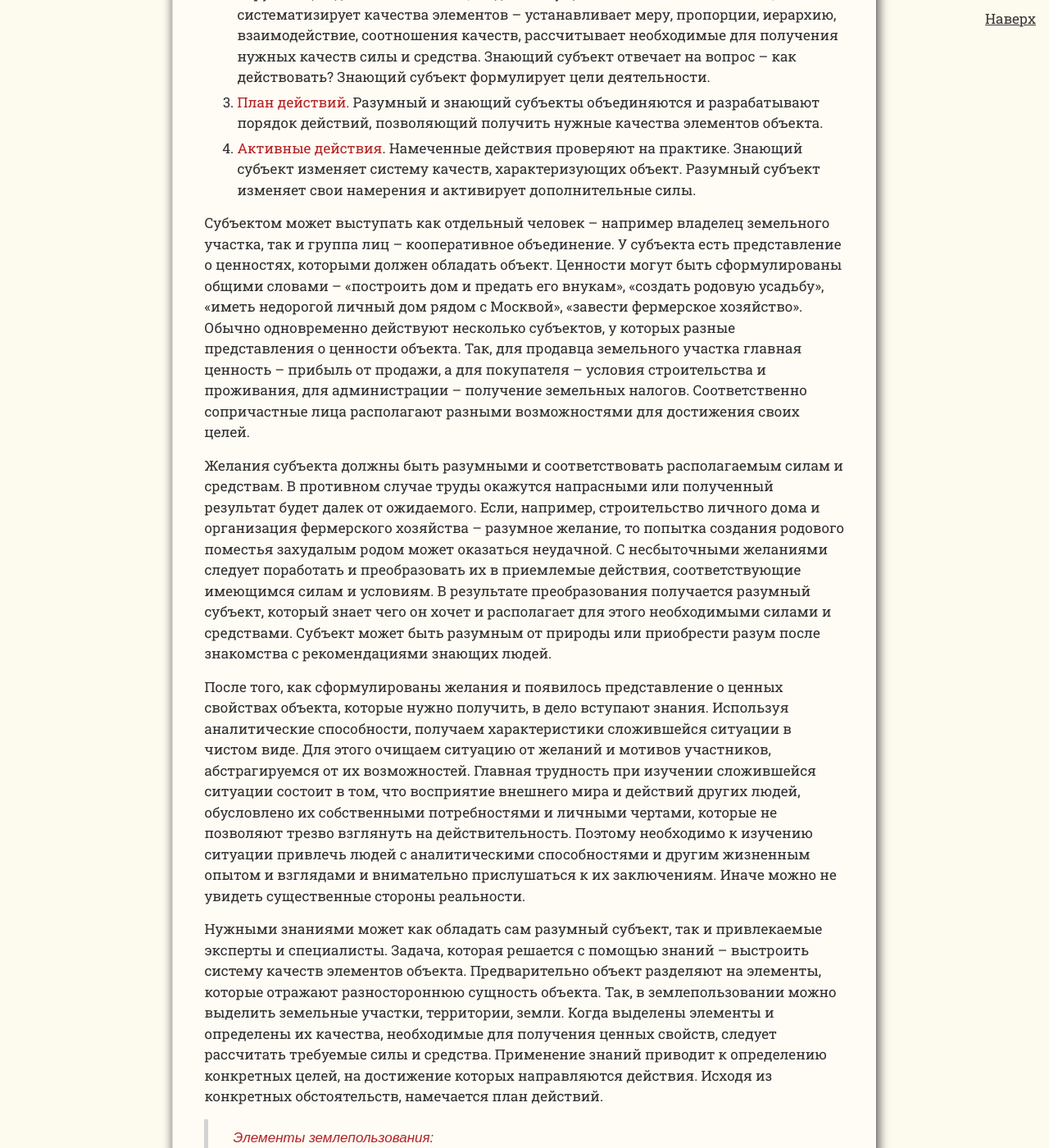
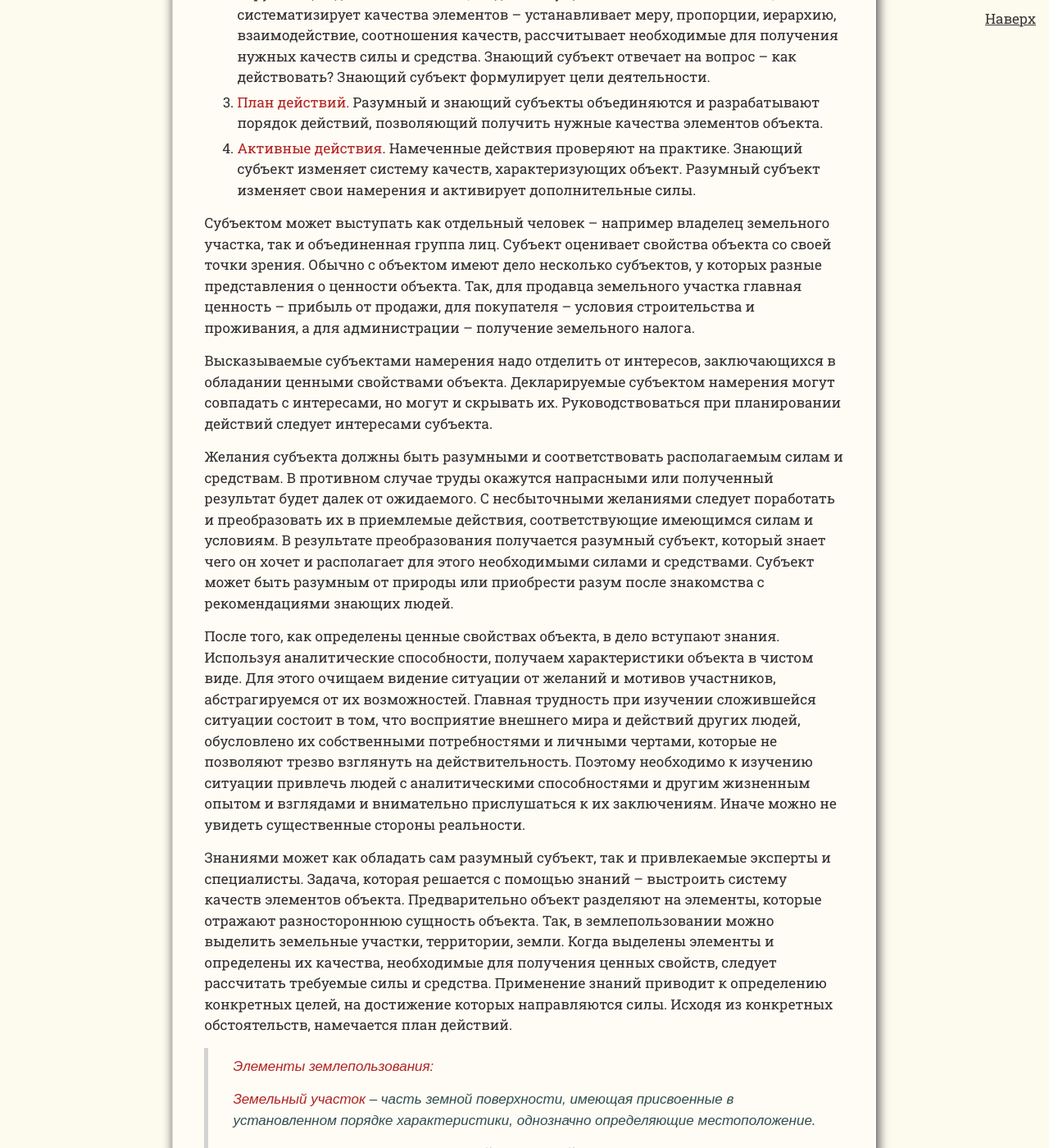
Before and after one commit to SergSi/land-use-art, a Jekyll site: the page built from _posts/2024-12-07-alhimia.md, in a window 1280 px wide and 1400 px high, scrolled down 5465 px. Shown: the whole window at 82% size. Built offline with Jekyll 4.4.1, drawn with Linux system fonts in a browser that asks for light colours; some web fonts are replaced; some of the changed text lies outside the part shown.

Commit message:
Update 2024-12-07-alhimia.md

```diff
--- a/_posts/2024-12-07-alhimia.md
+++ b/_posts/2024-12-07-alhimia.md
@@ -92,18 +92,20 @@ file-1="Алхимия.png" caption-1="Схема Великого алхими
 >
 > **Сохраняемые ритуалы:**
 
-1. **Включение разума**. Выделение субъектов деятельности. Преобразование желаний субъектов в действия, в результате чего появляется разумный субъект, который отвечает на вопрос – зачем, почему надо действовать? Разумный субъект определяет ценность получаемых результатов – свойств объекта.
+1. **Включение разума**. Выделение субъектов деятельности. Преобразование желаний субъектов в действия, в результате чего появляется разумный субъект, который отвечает на вопрос – зачем, почему надо действовать? Разумный субъект оценивает получаемый результат деятельности – получаемые свойства объекта.
 3. **Применение знаний**. Субъект, обладающий знаниями, обособляет объект из окружающей действительности, выделяет сущностные элементы объекта, систематизирует качества элементов – устанавливает меру, пропорции, иерархию, взаимодействие, соотношения качеств, рассчитывает необходимые для получения нужных качеств силы и средства. Знающий субъект отвечает на вопрос – как действовать? Знающий субъект формулирует цели деятельности.
 4. **План действий.** Разумный и знающий субъекты объединяются и разрабатывают порядок действий, позволяющий получить нужные качества элементов объекта.
 5. **Активные действия**. Намеченные действия проверяют на практике. Знающий субъект изменяет систему качеств, характеризующих объект. Разумный субъект изменяет свои намерения и активирует дополнительные силы.
 
-Субъектом может выступать как отдельный человек – например владелец земельного участка, так и группа лиц – кооперативное объединение. У субъекта есть представление о ценностях, которыми должен обладать объект. Ценности могут быть сформулированы общими словами – «построить дом и предать его внукам», «создать родовую усадьбу», «иметь недорогой личный дом рядом с Москвой», «завести фермерское хозяйство». Обычно одновременно действуют несколько субъектов, у которых разные представления о ценности объекта. Так, для продавца земельного участка главная ценность – прибыль от продажи, а для покупателя – условия строительства и проживания, для администрации – получение земельных налогов. Соответственно сопричастные лица располагают разными возможностями для достижения своих целей.
+Субъектом может выступать как отдельный человек – например владелец земельного участка, так и объединенная группа лиц. Субъект оценивает свойства объекта со своей точки зрения. Обычно с объектом имеют дело несколько субъектов, у которых разные представления о ценности объекта. Так, для продавца земельного участка главная ценность – прибыль от продажи, для покупателя – условия строительства и проживания, а для администрации – получение земельного налога.
 
-Желания субъекта должны быть разумными и соответствовать располагаемым силам и средствам. В противном случае труды окажутся напрасными или полученный результат будет далек от ожидаемого. Если, например, строительство личного дома и организация фермерского хозяйства – разумное желание, то попытка создания родового поместья захудалым родом может оказаться неудачной. С несбыточными желаниями следует поработать и преобразовать их в приемлемые действия, соответствующие имеющимся силам и условиям. В результате преобразования получается разумный субъект, который знает чего он хочет и располагает для этого необходимыми силами и средствами. Субъект может быть разумным от природы или приобрести разум после знакомства с рекомендациями знающих людей.
+Высказываемые субъектами намерения надо отделить от интересов, заключающихся в обладании ценными свойствами объекта. Декларируемые субъектом намерения могут совпадать с интересами, но могут и скрывать их.  Руководствоваться при планировании действий следует интересами субъекта.
 
-После того, как сформулированы желания и появилось представление о ценных свойствах объекта, которые нужно получить, в дело вступают знания. Используя аналитические способности, получаем характеристики сложившейся ситуации в чистом виде. Для этого очищаем ситуацию от желаний и мотивов участников, абстрагируемся от их возможностей. Главная трудность при изучении сложившейся ситуации состоит в том, что восприятие внешнего мира и действий других людей, обусловлено их собственными потребностями и личными чертами, которые не позволяют трезво взглянуть на действительность. Поэтому необходимо к изучению ситуации привлечь людей с аналитическими способностями и другим жизненным опытом и взглядами и внимательно прислушаться к их заключениям. Иначе можно не увидеть существенные стороны реальности.
+Желания субъекта должны быть разумными и соответствовать располагаемым силам и средствам. В противном случае труды окажутся напрасными или полученный результат будет далек от ожидаемого. С несбыточными желаниями следует поработать и преобразовать их в приемлемые действия, соответствующие имеющимся силам и условиям. В результате преобразования получается разумный субъект, который знает чего он хочет и располагает для этого необходимыми силами и средствами. Субъект может быть разумным от природы или приобрести разум после знакомства с рекомендациями знающих людей.
 
-Нужными знаниями может как обладать сам разумный субъект, так и привлекаемые эксперты и специалисты. Задача, которая решается с помощью знаний – выстроить систему качеств элементов объекта. Предварительно объект разделяют на элементы, которые отражают разностороннюю сущность объекта. Так, в землепользовании можно выделить земельные участки, территории, земли. Когда выделены элементы и определены их качества, необходимые для получения ценных свойств, следует рассчитать требуемые силы и средства. Применение знаний приводит к определению конкретных целей, на достижение которых направляются действия. Исходя из конкретных обстоятельств, намечается план действий.
+После того, как определены ценные свойствах объекта, в дело вступают знания. Используя аналитические способности, получаем характеристики объекта в чистом виде. Для этого очищаем видение ситуации от желаний и мотивов участников, абстрагируемся от их возможностей. Главная трудность при изучении сложившейся ситуации состоит в том, что восприятие внешнего мира и действий других людей, обусловлено их собственными потребностями и личными чертами, которые не позволяют трезво взглянуть на действительность. Поэтому необходимо к изучению ситуации привлечь людей с аналитическими способностями и другим жизненным опытом и взглядами и внимательно прислушаться к их заключениям. Иначе можно не увидеть существенные стороны реальности.
+
+Знаниями может как обладать сам разумный субъект, так и привлекаемые эксперты и специалисты. Задача, которая решается с помощью знаний – выстроить систему качеств элементов объекта. Предварительно объект разделяют на элементы, которые отражают разностороннюю сущность объекта. Так, в землепользовании можно выделить земельные участки, территории, земли. Когда выделены элементы и определены их качества, необходимые для получения ценных свойств, следует рассчитать требуемые силы и средства. Применение знаний приводит к определению конкретных целей, на достижение которых направляются силы. Исходя из конкретных обстоятельств, намечается план действий.
 
 > **Элементы землепользования:**
 >
```
